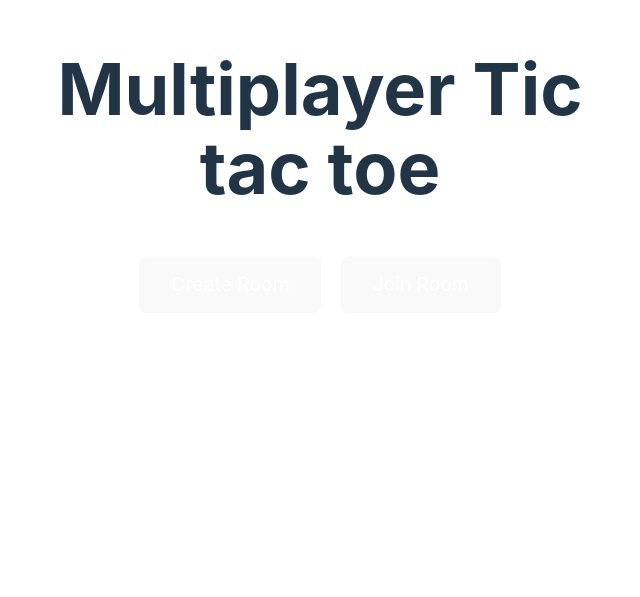
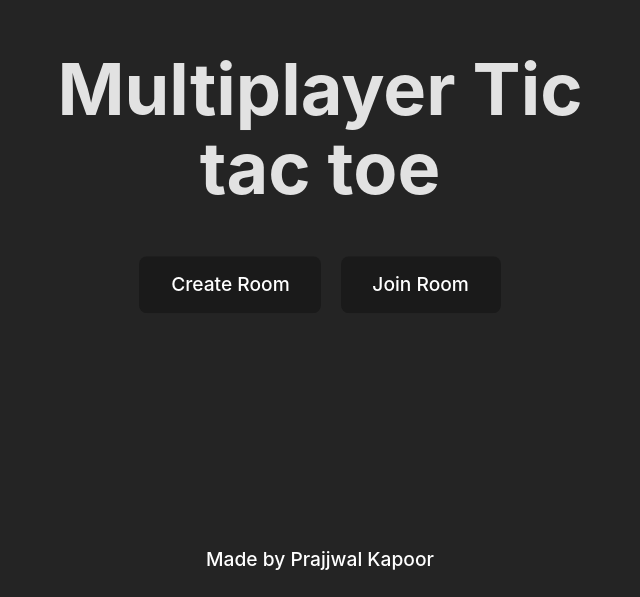
Before and after one commit to prajjwalkapoor/Multiplayer-TIC-TAC-TOE, a React (Vite) app in the folder client/: page / in a window 1280 px wide. Shown: the part 203-800 px from the top of the page, without its empty margins (320-960 px from the left). Built offline with nearby package versions, Linux system fonts and the light colour scheme; no server answers.

Commit message:
color scheme dark

```diff
--- a/client/src/index.css
+++ b/client/src/index.css
@@ -1,13 +1,11 @@
-:root {
+body {
   font-family: Inter, Avenir, Helvetica, Arial, sans-serif;
   font-size: 16px;
   line-height: 24px;
   font-weight: 400;
 
-  color-scheme: dark;
   color: rgba(255, 255, 255, 0.87);
   background-color: #242424;
-
   font-synthesis: none;
   text-rendering: optimizeLegibility;
   -webkit-font-smoothing: antialiased;
@@ -42,6 +40,7 @@
   font-size: 1em;
   font-weight: 500;
   font-family: inherit;
+  color: #fff;
   background-color: #1a1a1a;
   cursor: pointer;
   transition: border-color 0.25s;
@@ -49,15 +48,3 @@
 button:hover {
   border-color: #bb86fc;
 }
-@media (prefers-color-scheme: light) {
-  :root {
-    color: #213547;
-    background-color: #ffffff;
-  }
-  a:hover {
-    color: #747bff;
-  }
-  button {
-    background-color: #f9f9f9;
-  }
-}
```
